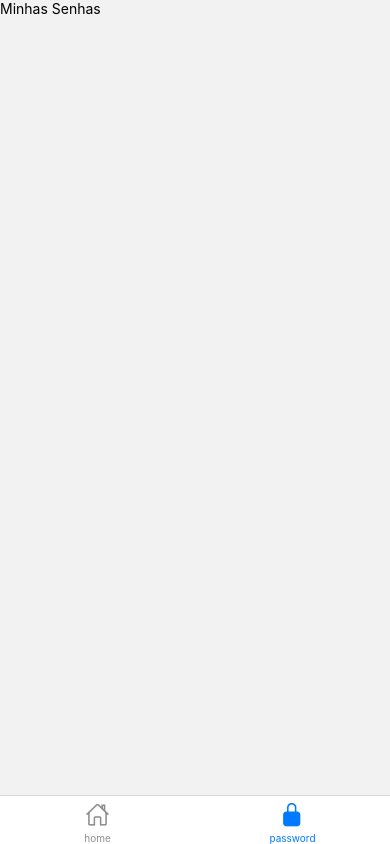
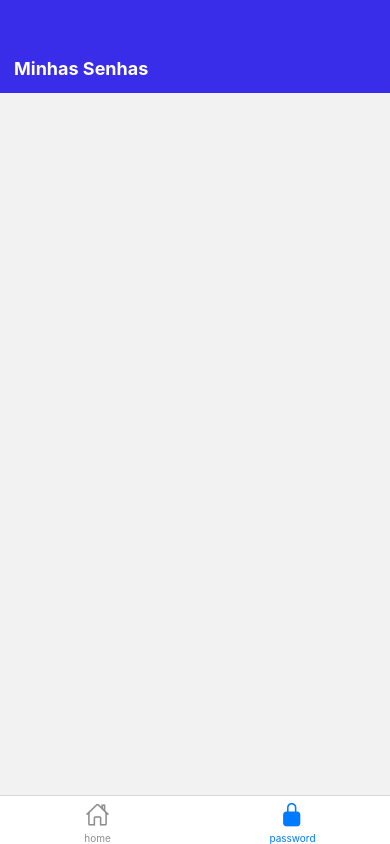
Before and after one commit to Anselmo17/gerador-senha, a React Native app: screen /password in a window 390 px wide. Built offline with nearby package versions, Linux system fonts and the light colour scheme.

Commit message:
FEAT:Adicionando chamada de serviço para adicionar senhas

```diff
--- a/src/components/modal/index.js
+++ b/src/components/modal/index.js
@@ -1,21 +1,24 @@
 import { View, Text, StyleSheet, TouchableOpacity, Pressable } from "react-native";
 import * as Clipboard from 'expo-clipboard';
+import userStorage from '../../hooks/userStorage';
+
+export function ModalPassword({ password, handleClose }) {
+    const { getItem, removeItem, saveItem } = userStorage();
 
 
-export function ModalPassword({password, handleClose}) {
-
-async function handleCopyPassword(){
-   await Clipboard.setStringAsync(password);
-   alert('Senha salva com sucesso!!!');
-   handleClose();
-}
+    async function handleCopyPassword() {
+        await Clipboard.setStringAsync(password);
+        await saveItem('Gpass', password);
+        alert('Senha salva com sucesso!!!');
+        handleClose();
+    }
 
     return (
         <View style={styles.container}>
             <View style={styles.content}>
                 <Text style={styles.title} >Senha Gerada</Text>
                 <Pressable style={styles.innerPassword} onLongPress={handleCopyPassword}>
-                    <Text  style={styles.text}>{password}</Text>
+                    <Text style={styles.text}>{password}</Text>
                 </Pressable>
 
                 <View style={styles.btnArea}>
@@ -23,7 +26,9 @@ async function handleCopyPassword(){
                         <Text style={styles.btnTxt}>Voltar</Text>
                     </TouchableOpacity>
 
-                    <TouchableOpacity style={{...styles.btn, ...styles.btnSave}}>
+                    <TouchableOpacity
+                       style={{ ...styles.btn, ...styles.btnSave }}
+                       onPress={handleCopyPassword}>
                         <Text style={styles.btnSaveTxt}>Salvar senha</Text>
                     </TouchableOpacity>
                 </View>
@@ -76,11 +81,11 @@ const styles = StyleSheet.create({
         alignItems: 'center',
         marginTop: 8,
         marginBottom: 14,
-        padding:8
+        padding: 8
     },
     btnSaveTxt: {
         color: '#fff',
-        fontWeight:'bold'
+        fontWeight: 'bold'
     },
     btnSave: {
         backgroundColor: '#392DE9',
--- a/src/hooks/userStorage.js
+++ b/src/hooks/userStorage.js
@@ -14,10 +14,11 @@ const useStorage = () => {
 
     const saveItem = async (key, value) => {
         try {
-            const passwords = await AsyncStorage.getItem(key);
+            let passwords = await AsyncStorage.getItem(key);
+            passwords = JSON.parse(passwords);
             passwords.push(value);
+            console.log('------------adicionado saveItem---------', passwords);
             await AsyncStorage.setItem(key, JSON.stringify(passwords));
-
         } catch (error) {
             console.log('Erro ao salvar', error);
         }
@@ -25,10 +26,10 @@ const useStorage = () => {
 
     const removeItem = async (key, item) => {
         try {
-            const passwords = await AsyncStorage.getItem(key);
-            const findPasswords = passwords.filter(password => password !== item);
+            let passwords = await AsyncStorage.getItem(key);
+            let findPasswords = passwords.filter(password => password !== item);
             await AsyncStorage.setItem(key, JSON.stringify(findPasswords));
-           return findPasswords;
+            return findPasswords;
         } catch (error) {
             console.log('Erro ao remover', error);
         }
@@ -40,3 +41,5 @@ const useStorage = () => {
         removeItem
     }
 }
+
+export default useStorage;
--- a/src/pages/home/index.js
+++ b/src/pages/home/index.js
@@ -21,7 +21,6 @@ export function Home() {
     }
     setPasswordValue(password)
     setModal(true);
-    console.log('---------------------', passwordValue);
   }
 
   return (
--- a/src/pages/password/index.js
+++ b/src/pages/password/index.js
@@ -1,15 +1,59 @@
-import { StyleSheet, Text, View } from 'react-native';
+import { FlatList, StyleSheet, Text, View } from 'react-native';
+import { SafeAreaView } from 'react-native-safe-area-context';
+import { useEffect, useState } from 'react';
+import { useIsFocused } from '@react-navigation/native';
+import useStorage from '../../hooks/userStorage';
 
+export function Password() {
+    const [passwords, setPasswords] = useState([]);
+    const focused = useIsFocused();
+    const { getItem } = useStorage();
 
-export function Password(){
+    useEffect(() => {
 
-    return(
-        <View>
-            <Text>Minhas Senhas</Text>
-        </View>
+        async function loadPassword() {
+            const passwordsCurrent = await getItem('Gpass');
+            console.log('----- retorno dados ---------', passwordsCurrent);
+            setPasswords(passwordsCurrent);
+        }
+
+        loadPassword();
+    }, [focused]);
+
+    return (
+        <SafeAreaView style={{ flex: 1 }}>
+            <View style={styles.header}>
+                <Text style={styles.title}>Minhas Senhas</Text>
+            </View>
+
+            <View style={styles.content}>
+                <FlatList
+                style={{flex:1, paddingTop:14}}
+                data={passwords}
+                keyExtractor={({item})=>String(item)}
+                renderItem={({item})=><Text>{item}</Text>}
+                />
+            </View>
+        </SafeAreaView>
     )
 };
 
 const styles = StyleSheet.create({
-
+    header: {
+        backgroundColor: '#392de9',
+        paddingTop: 58,
+        paddingBottom: 14,
+        paddingLeft: 14,
+        paddingRight: 14,
+    },
+    title: {
+        fontSize: 18,
+        color: '#fff',
+        fontWeight: 'bold'
+    },
+    content:{
+        flex:1,
+        paddingLeft: 14,
+        paddingRight: 14,
+    }
 });
```
